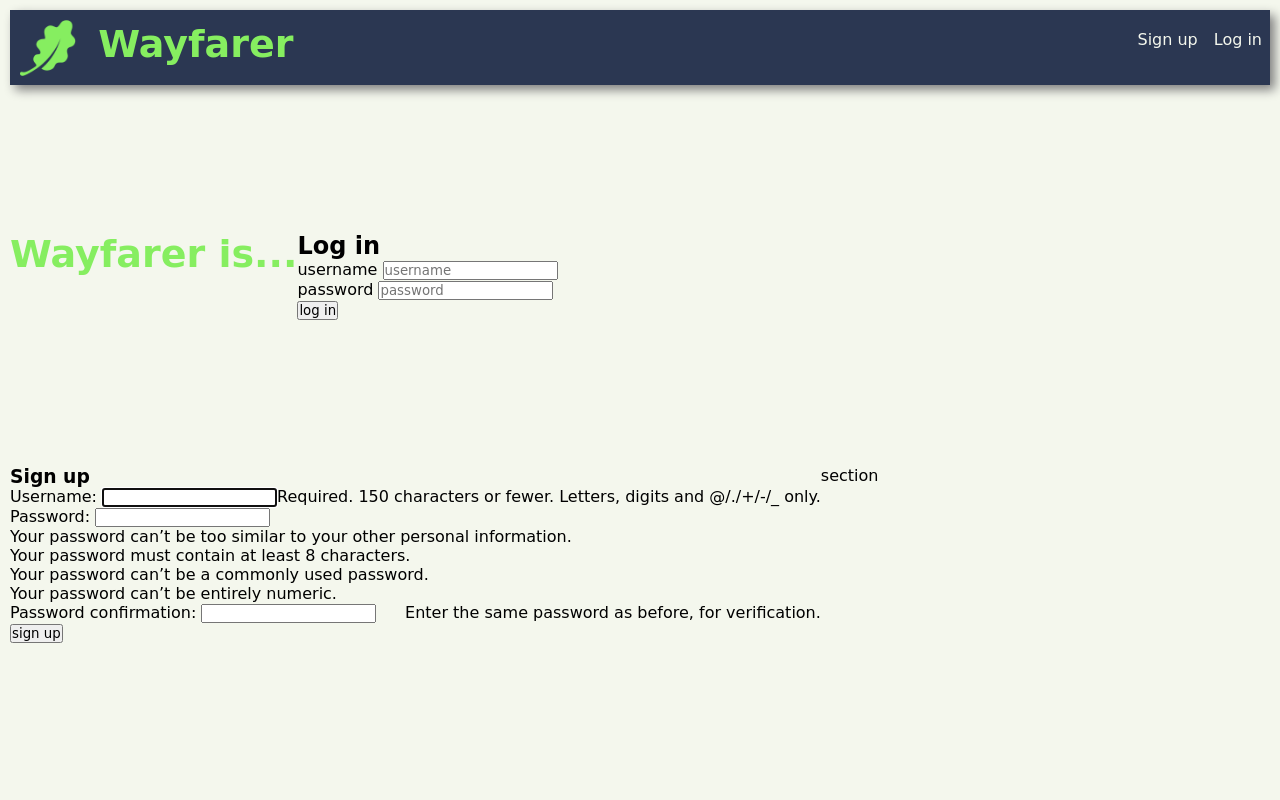
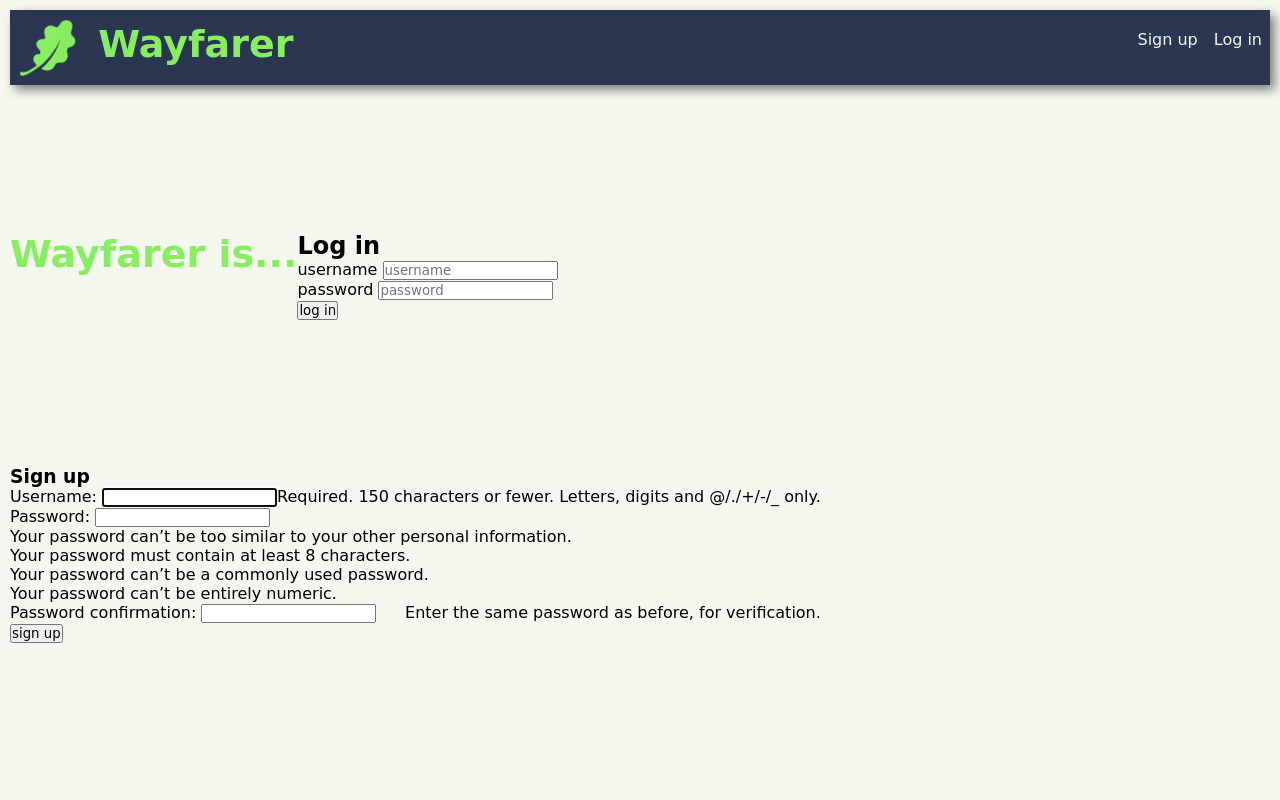
Before and after one commit to lesleysauter/Wayfarer, a Django app: page / in a window 1280 px wide. Run offline with Django 3.2, Linux system fonts and the light colour scheme; some web fonts are replaced.

Commit message:
pulling from submaster

```diff
--- a/main_app/templates/home.html
+++ b/main_app/templates/home.html
@@ -26,7 +26,5 @@
 
 </form>
 
-section
-
 
 {% endblock %}
```
